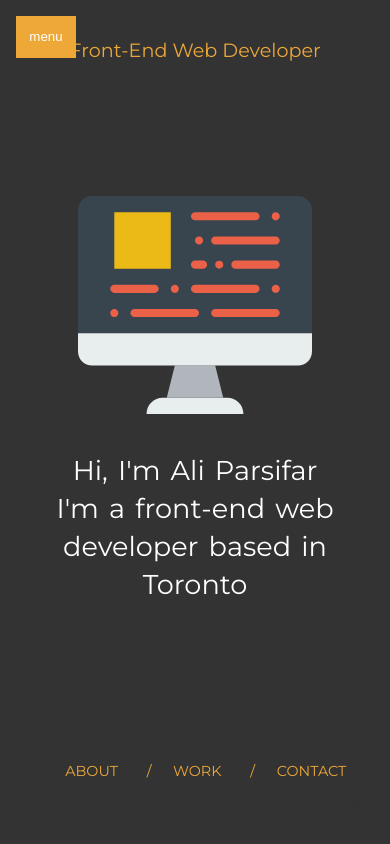
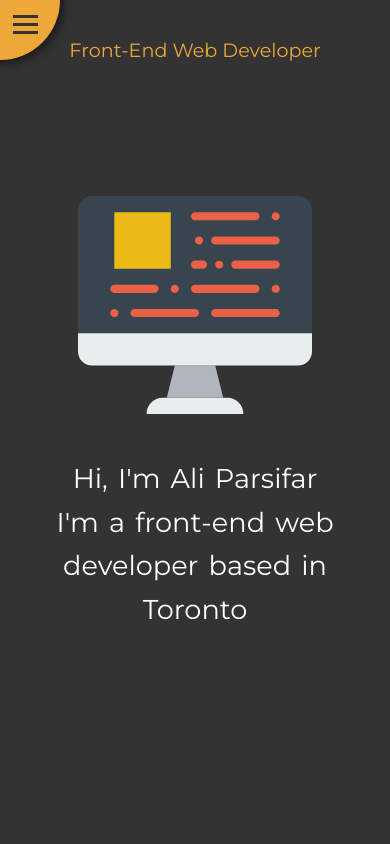
Before and after one commit to parsifar/mypersonalwebsite, a plain HTML site: page index.html in a window 390 px wide. Shown: the top 844 px of the page. Drawn offline with Linux system fonts and the light colour scheme.

Commit message:
added hamburger menu

```diff
--- a/code.js
+++ b/code.js
@@ -0,0 +1,15 @@
+let menuButton = document.getElementById("menu-btn")
+let menu = document.getElementById("menu")
+let navLinks = document.querySelectorAll(".menu li a")
+let menuCloseButton = document.getElementById("menu-close-btn")
+menuButton.addEventListener("click", () => {
+    menu.classList.add("active")
+})
+menuCloseButton.addEventListener("click", () => {
+    menu.classList.remove("active")
+})
+for (let i = 0; i < navLinks.length; i++) {
+    navLinks[i].addEventListener("click", () => {
+        menu.classList.remove("active")
+    })
+}
--- a/index.html
+++ b/index.html
@@ -8,14 +8,17 @@
     <meta name="description" content="Hi, I'm Ali Parsifar, a front end web developer based in Toronto, Canada">
     <title>Ali Parsifar - Junior Web Developer</title>
     <link rel="stylesheet" href="/style.css">
-    <script src="/code.js"></script>
     <link href="https://fonts.googleapis.com/css?family=Montserrat:400,700&display=swap" rel="stylesheet">
 </head>
 
 <body>
     <section class="container first-container" id="top">
         <h1 id="site-title">Front-End Web Developer</h1>
-        <button id="menu-btn">menu</button>
+        <button id="menu-btn">
+            <div class="line line-1"></div>
+            <div class="line line-2"></div>
+            <div class="line line-3"></div>
+        </button>
         <img id="monitor" src="/images/monitor.svg" alt="">
         <div class="hi-div">
             <p>Hi, I'm Ali Parsifar</p>
@@ -137,9 +140,22 @@
 
         </div>
     </section>
+    <!-- top button -->
     <a href="#top" id="top-btn">&#8679;</a>
 
+    <!-- hamburger menu -->
+    <section class="menu" id="menu">
+        <nav>
+            <ul>
+                <button id="menu-close-btn">&times;</button>
+                <li><a href="#about">ABOUT</a></li>
+                <li><a href="#work">WORK</a></li>
+                <li><a href="#contact">CONTACT</a></li>
+            </ul>
+        </nav>
+    </section>
 
+    <script src="/code.js"></script>
 </body>
 
 </html>
--- a/style.css
+++ b/style.css
@@ -27,13 +27,33 @@ html{
     font-weight: 400;
 }
 #menu-btn{
+    position:fixed;
+    width:120px;
+    height:120px;
+    border-radius: 50%;
+    left:-60px;
+    top:-60px;
+    background:var(--orange);
+    border:none;
+    z-index: 20;
+    box-shadow: 2px 2px 10px 2px rgba(0, 0, 0, 0.5);
+    cursor: pointer;
+}
+#menu-btn .line{
+    width: 25px;
+    height:3px;
+    background:var(--grey);
     position:absolute;
-    left:2rem;
-    top:2rem;
-    background:var(--orange);
-    padding:1em;
-    border:none;
-    color:white;
+    right:22px;
+}
+#menu-btn .line-1{
+    bottom:42px;
+}
+#menu-btn .line-2{
+    bottom:34px;
+}
+#menu-btn .line-3{
+    bottom:26px;
 }
 #monitor{
     width:30%;
@@ -44,41 +64,41 @@ html{
 }
 .hi-div{
     position:absolute;
-    top:70%;
+    top:67%;
     left:50%;
     transform:translate(-50%,20%);
     color:white;
     font-size:2rem;
-    line-height: 1.4;
+    line-height: 1.6;
     word-spacing: 3px;
 }
 /* NAVIGATION */
-nav{
+.container nav{
     position:absolute;
     bottom:1rem;
     left:50%;
     transform:translateX(-50%);
 }
-nav li{
+.container nav li{
     list-style:none;
     float:left;
     transition:border 300ms;
 }
 
-nav li a{
+.container nav li a{
     color:var(--orange);
     text-decoration: none;
     display: block;
     padding:1em;
 }
-nav li a::before{
+.container nav li a::before{
     content:"/";
     padding: 0  1.5em 0 0;
 }
-nav li:first-child a::before{
+.container nav li:first-child a::before{
     content:"";
 }
-nav li::after{
+.container nav li::after{
     content:"";
     width:calc(100% - 3.5em);
     height: 2px;
@@ -89,7 +109,7 @@ nav li::after{
     bottom:5px;
     transition: 300ms;
 }
-nav li:hover::after{
+.container nav li:hover::after{
     background: var(--orange);
 }
 .about-container nav,
@@ -317,31 +337,83 @@ nav li:hover::after{
     50%{transform:translateY(2px)}
     100%{transform:translateY(0)}
 }
+/* Hamburger Menu */
+.menu{
+    position:fixed;
+    top:0;
+    left:0;
+    width:100vw;
+    height:100vh;
+    background: var(--orange);
+    clip-path: circle(0% at 0 0);
+    display:flex;
+    justify-content: center;
+    align-items: center;
+    transition:all 800ms;
+    z-index: 25;
+}
+.active{
+    clip-path: circle(150% at 0 0);
+}
+.menu li{
+    list-style: none;
+}
+.menu a{
+    color:var(--grey);
+    display:block;
+    text-decoration: none;
+    font-size: 2em;
+    padding:.5em;
+    transition:color 300ms;
+}
+.menu a:hover{color:white;
+}
+#menu-close-btn{
+    font-size: 4rem;
+    padding:0 1rem 1rem 1rem;
+    position:absolute;
+    top:0;
+    left:0;
+    cursor: pointer;
+    background: none;
+    border:none;
+}
 
 /* MEDIA QUERIES  */
+@media screen and (min-width:769px){
+    #menu-btn{
+        opacity:.2;
+        transition: opacity 400ms;
+    }
+    #menu-btn:hover{
+        opacity:1;
+    }
+}
+@media screen and (max-width:1000px){
+    #monitor{
+        width:40%;
+        transform:translate(-50%,-85%);
+    }
+    .hi-div{
+        top:60%;
+        width:80%;
+    }
+}
 @media screen and (max-width:768px){
     #site-title{
         padding:2em 3em;
     }
-    #menu-btn{
-        left:1rem;
-        top:1rem;
-    }
+
     #monitor{
         width:60%;
         transform:translate(-50%,-80%);
     }
     .hi-div{
-        top:60%;
         font-size:1.7rem;
-        line-height: 1.4;
-        width:80%;
     }
-    .first-container nav{
-        width:100%;
-        display: flex;
-        justify-content:center;
-        bottom:3rem;
+    .container nav{
+
+        display: none;
     }
 
     .about-container,
@@ -377,19 +449,12 @@ nav li:hover::after{
         top:50%;
         font-size:1.7rem;
     }
-    .first-container nav{
-        font-size: .9rem;
-    }
+
 }
 @media screen and (max-width:350px){
     .hi-div{
         top:50%;
         font-size:1.5rem;
     }
-    .first-container nav,
-    .about-container .col-1 nav li a,
-    .work-container .col-1 nav li a,
-    .contact-container .col-1 nav li a{
-        font-size: .8rem;
-    }
+
 }
```
